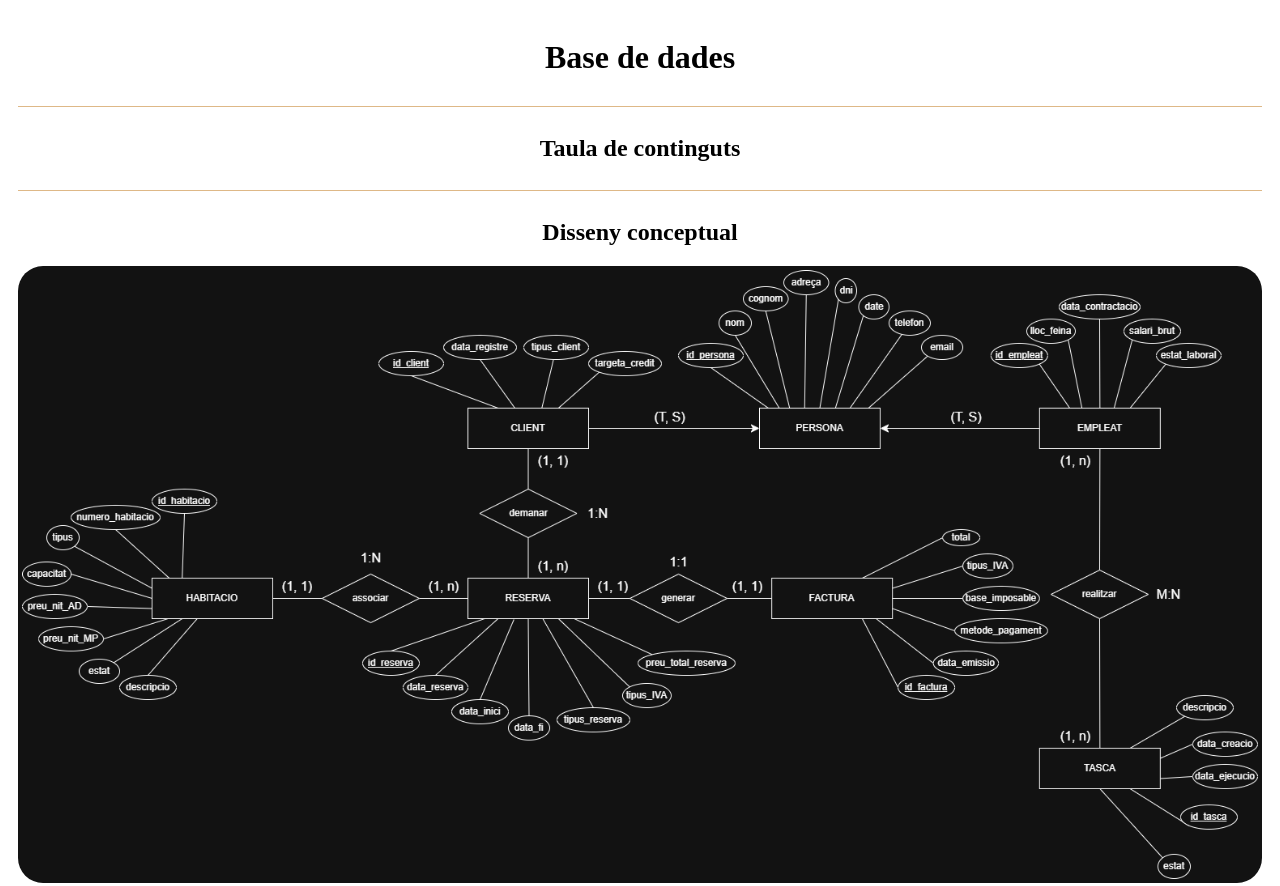
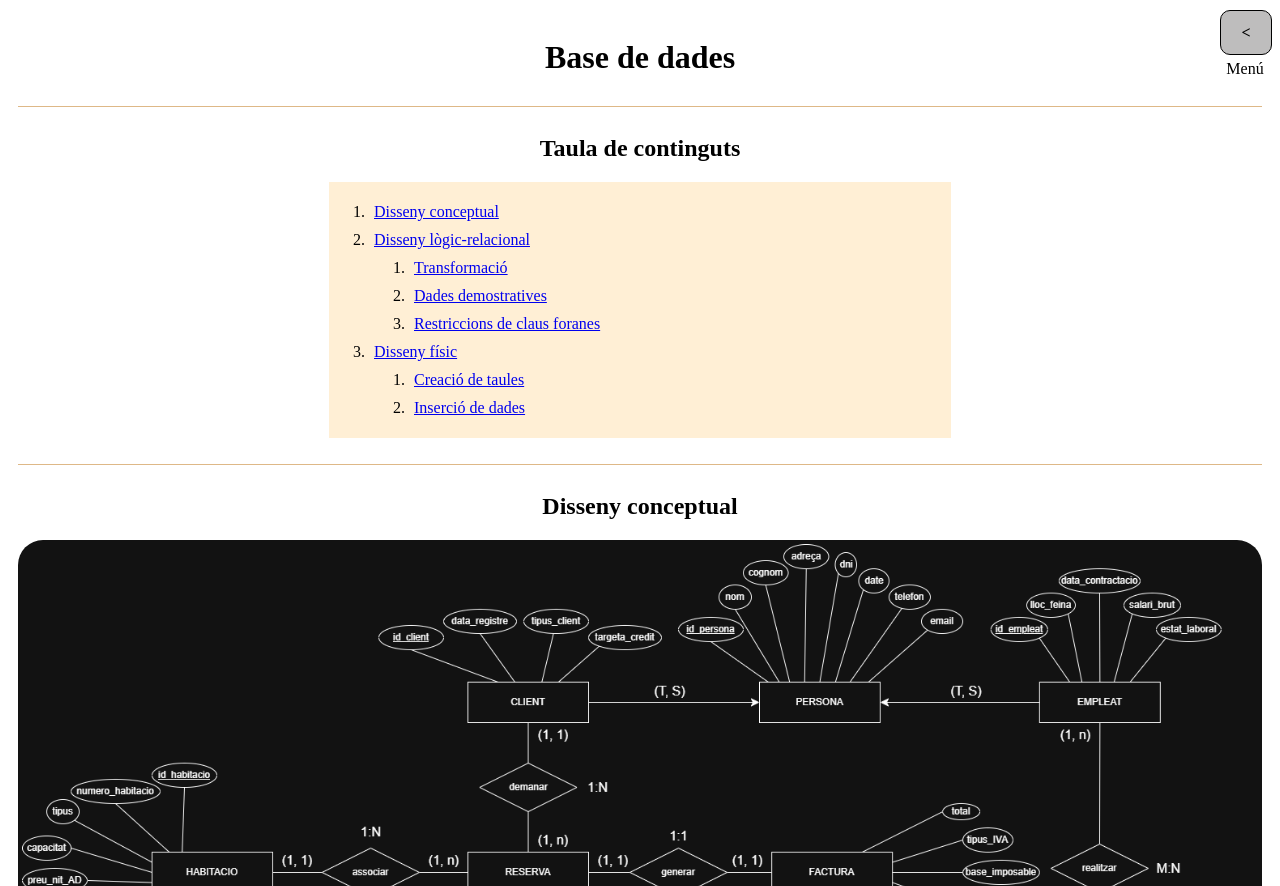
Before and after one commit to IanMartinezPicazo/Projecte_JAVAFX_SQL_Ian, a plain HTML site: page Documentació Projecte JAVAFX + SQL - Ian Martínez Picazo/base_dades.html in a window 1280 px wide. Shown: the top 886 px of the page. Drawn offline with Linux system fonts and the light colour scheme.

Commit message:
Avançcos en la documentació | Restants: Problemes i solucions

```diff
--- a/Documentació Projecte JAVAFX + SQL - Ian Martínez Picazo/CSS/general.css
+++ b/Documentació Projecte JAVAFX + SQL - Ian Martínez Picazo/CSS/general.css
@@ -6,10 +6,53 @@ body {
     padding: 10px;
 }
 
+/* Estil per el botó per a regresar al menú*/
+#contenidor_boto_menu {
+    position: fixed;
+    top: 10px;
+    right: 10px;
+    width: 50px;
+    height: auto;
+    text-align: center;
+    background-color: white;
+    border-radius: 10px;
+}
+#boto_menu {
+    width: 100%;
+    height: auto;
+    padding-top: 25%;
+    padding-bottom: 25%;
+    margin-bottom: 5px;
+    text-align: center;
+    border: 1px solid black;
+    border-radius: 10px;
+    background-color: rgb(190, 189, 189);
+    transition: transform 0.3s, background-color 0.3s, box-shadow 0.3s;
+}
+#boto_menu:hover {
+    background-color: darkgray;
+    cursor: pointer;
+    transform: scale(1.05);
+    box-shadow: 2px 2px 5px rgba(0, 0, 0, 0.3);
+}
+
+nav {
+    background-color: papayawhip;
+    width: 50%;
+}
+nav a {
+    display: block;
+    width: 90%;
+    padding: 5px;
+}
+nav a:hover {
+    background-color: rgb(238, 222, 198);
+}
+
 img {
     max-width: 20%;
 }
-#conceptual{
+#demostracio{
     max-width: 100%;
     border-radius: 25px;
 }
--- a/Documentació Projecte JAVAFX + SQL - Ian Martínez Picazo/JS/navegacio.js
+++ b/Documentació Projecte JAVAFX + SQL - Ian Martínez Picazo/JS/navegacio.js
@@ -15,8 +15,11 @@ function navegacioMenu() {
             }
         });
     });
-}
+};
 
-function navegacioBaseDades() {
-    const botó = document.getElementById("menu");
-}
+function navegacioAltres() {
+    const boto_menu = document.getElementById("boto_menu");
+    boto_menu.addEventListener("click", () => {
+        window.location.href = "./index.html";
+    });
+};
--- a/Documentació Projecte JAVAFX + SQL - Ian Martínez Picazo/JS/taules_adaptatives.js
+++ b/Documentació Projecte JAVAFX + SQL - Ian Martínez Picazo/JS/taules_adaptatives.js
@@ -1,3 +1,7 @@
+/*
+    En carregar el script, troba totes les taules a la página.
+    i crea un contenidor amb una classe per a cadascun.
+*/
 window.onload = function() {
     const tables = document.querySelectorAll('table');
     tables.forEach(table => {
@@ -9,6 +13,7 @@ window.onload = function() {
     adjustTableAlignment();
 };
 
+// Si una taula es més gran que la finestra, canvia alguns dels seus estils.
 function adjustTableAlignment() {
     const tableContainers = document.querySelectorAll('.deslitzar_horitzontal');
     tableContainers.forEach(tableContainer => {
@@ -23,4 +28,5 @@ function adjustTableAlignment() {
     });
 }
 
+// Executa una funció cada vegada que la finestra canvia de tamany.
 window.addEventListener('resize', adjustTableAlignment);
--- a/Documentació Projecte JAVAFX + SQL - Ian Martínez Picazo/base_dades.html
+++ b/Documentació Projecte JAVAFX + SQL - Ian Martínez Picazo/base_dades.html
@@ -10,29 +10,56 @@
     <!-- Referéncia a scripts, carregen després que la página. -->
     <script src="./JS/navegacio.js" defer></script>
     <script src="./JS/taules_adaptatives.js" defer></script>
+
+    <!-- Executa la funció corresponent del script de navegació de pàgines. -->
+    <script>
+        document.addEventListener("DOMContentLoaded", function() {
+            navegacioAltres();
+        });
+    </script>
 </head>
 
-<!-- Executa la funció corresponent del script de navegació de pàgines. -->
-<body onload="navegacioBaseDades()">
+<body>
+    <div id="contenidor_boto_menu">
+        <div id="boto_menu"><strong>&lt;</strong></div>
+        <div>Menú</div>
+    </div>
     <h1>Base de dades</h1>
 
     <hr>
 
 
     <h2>Taula de continguts</h2>
-
-    <hr>
-
-
-    <h2>Disseny conceptual</h2>
-    <img src="./Imatges/Base de dades/conceptual.png" alt="Disseny conceptual" id="conceptual">
+    <nav>
+        <ol>
+            <li><a href="#1">Disseny conceptual</a></li>
+            <li><a href="#2">Disseny lògic-relacional</a></li>
+            <ol>
+                <li><a href="#2_1">Transformació</a></li>
+                <li><a href="#2_2">Dades demostratives</a></li>
+                <li><a href="#2_3">Restriccions de claus foranes</a></li>
+            </ol>
+            <li><a href="#3">Disseny físic</a></li>
+            <ol>
+                <li><a href="#3_1">Creació de taules</a></li>
+                <li><a href="#3_2">Inserció de dades</a></li>
+            </ol>
+        </ol>
+    </nav>
     <br>
 
     <hr>
 
 
-    <h2>Disseny lògic-relacional</h2>
-    <h3>Transformació</h3>
+    <h2 id="1">Disseny conceptual</h2>
+    <img src="./Imatges/Base de dades/conceptual.png" alt="Disseny conceptual" id="demostracio">
+    <br>
+
+    <hr>
+
+
+    <h2 id="2">Disseny lògic-relacional</h2>
+    <h3 id="2_1">Transformació</h3>
 
     <code>
         <pre>
@@ -63,9 +90,9 @@ REALITZAR (id_empleat, id_tasca)
     <br>
 
 
-    <h3>Dades demostratives</h3>
+    <h3 id="2_2">Dades demostratives</h3>
 
-    <p><strong>PERSONA</strong></p>
+    <h4>PERSONA</h4>
         <table>
             <thead>
                 <tr>
@@ -109,7 +136,7 @@ REALITZAR (id_empleat, id_tasca)
             </tbody>
         </table>
 
-    <p><strong>EMPLEAT</strong></p>
+    <h4>EMPLEAT</h4>
         <table>
             <thead>
                 <tr>
@@ -145,7 +172,7 @@ REALITZAR (id_empleat, id_tasca)
             </tbody>
         </table>
 
-    <p><strong>CLIENT</strong></p>
+    <h4>CLIENT</h4>
         <table>
             <thead>
                 <tr>
@@ -177,7 +204,7 @@ REALITZAR (id_empleat, id_tasca)
             </tbody>
         </table>
 
-    <p><strong>HABITACIO</strong></p>
+    <h4>HABITACIO</h4>
         <table>
             <thead>
                 <tr>
@@ -225,7 +252,7 @@ REALITZAR (id_empleat, id_tasca)
             </tbody>
         </table>
 
-    <p><strong>RESERVA</strong></p>
+    <h4>RESERVA</h4>
         <table>
             <thead>
                 <tr>
@@ -277,7 +304,7 @@ REALITZAR (id_empleat, id_tasca)
             </tbody>
         </table>
 
-    <p><strong>FACTURA</strong></p>
+    <h4>FACTURA</h4>
         <table>
             <thead>
                 <tr>
@@ -321,7 +348,7 @@ REALITZAR (id_empleat, id_tasca)
             </tbody>
         </table>
 
-    <p><strong>REALITZAR</strong></p>
+    <h4>REALITZAR</h4>
         <table>
             <thead>
                 <tr>
@@ -346,7 +373,7 @@ REALITZAR (id_empleat, id_tasca)
         </table>
 
 
-    <h3>Restriccions de claus foranes</h3>
+    <h3 id="2_3">Restriccions de claus foranes</h3>
 
         <table>
             <thead>
@@ -422,11 +449,11 @@ REALITZAR (id_empleat, id_tasca)
     <hr>
 
 
-    <h2>Disseny físic</h2>
+    <h2 id="3">Disseny físic</h2>
     <a href="./db_projecte_ian.sql">Descarregar</a>
     <br>
 
-    <h3>Creació de taules</h3>
+    <h3 id="3_1">Creació de taules</h3>
     <code>
         <pre>
 CREATE TABLE persona (
@@ -526,7 +553,7 @@ CREATE TABLE realitzar (
     </code>
     <br>
 
-    <h3>Inserció de dades</h3>
+    <h3 id="3_2">Inserció de dades</h3>
     <code>
         <pre>
 INSERT INTO client (id_client, data_registre, tipus_client, targeta_credit) VALUES
```
Also changed, not shown: Documentació Projecte JAVAFX + SQL - Ian Martínez Picazo/index.html (+10 -2 lines), Documentació Projecte JAVAFX + SQL - Ian Martínez Picazo/problemes_solucions.html (added, +40 -0 lines), Documentació Projecte JAVAFX + SQL - Ian Martínez Picazo/uml.html (added, +32 -0 lines).
